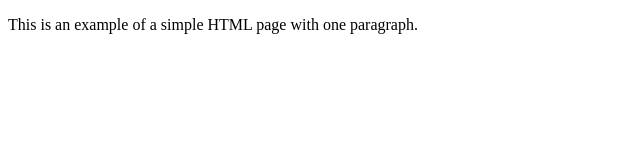
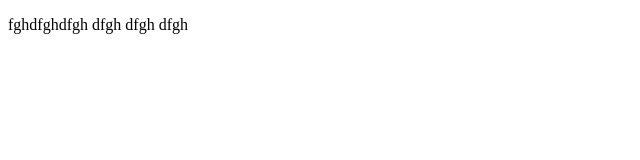
Before and after one commit to DevAboHQ/devabohq.github.io, a plain HTML site: page Index.html in a window 1280 px wide. Shown: the whole page, without its empty margins (0-640 px from the left). Drawn offline with Linux system fonts and the light colour scheme.

Commit message:
sdfsdfsd

```diff
--- a/Index.html
+++ b/Index.html
@@ -4,6 +4,6 @@
         <title>Example</title>
     </head>
     <body>
-        <p>This is an example of a simple HTML page with one paragraph.</p>
+        <p>fghdfghdfgh dfgh dfgh dfgh </p>
     </body>
 </html>
```
